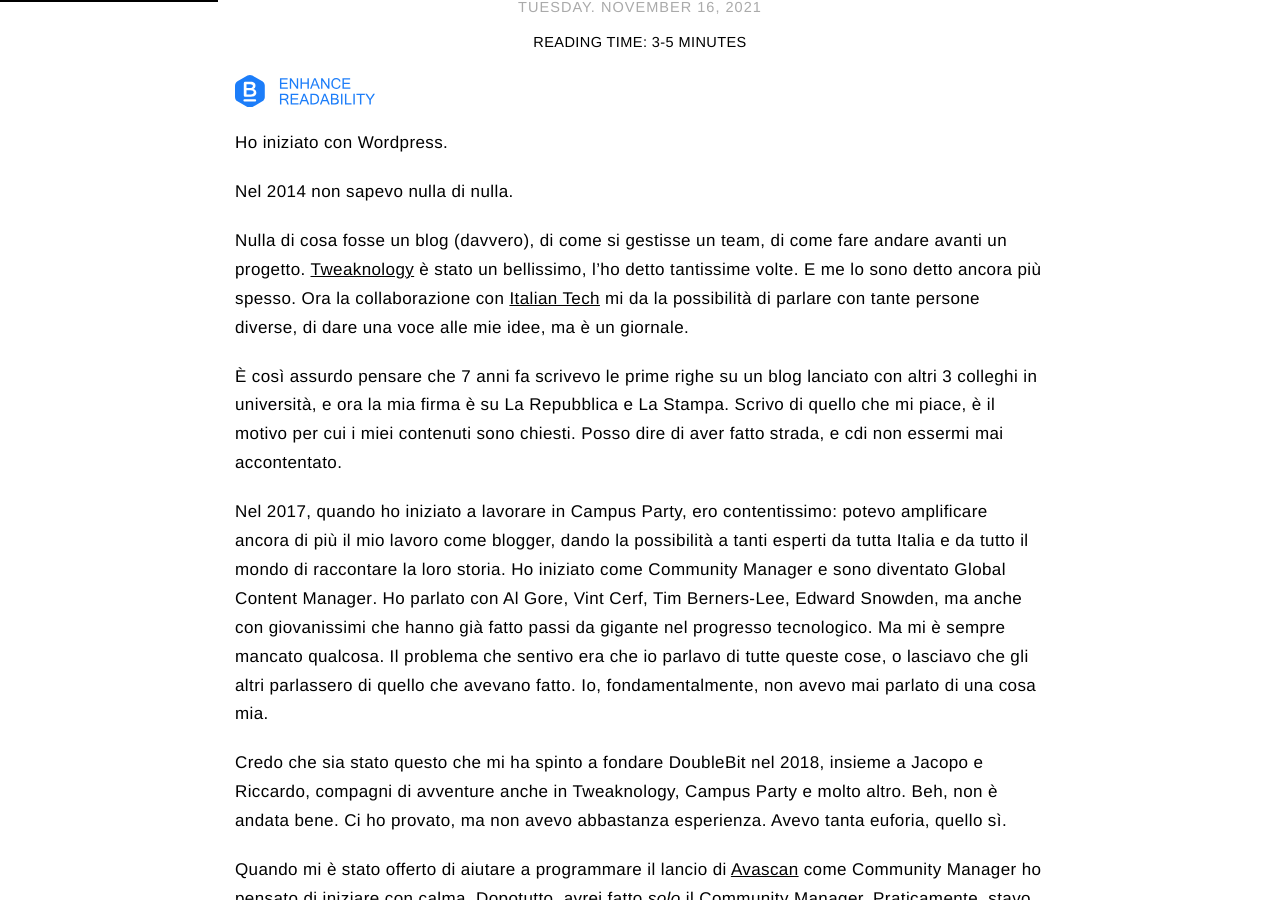
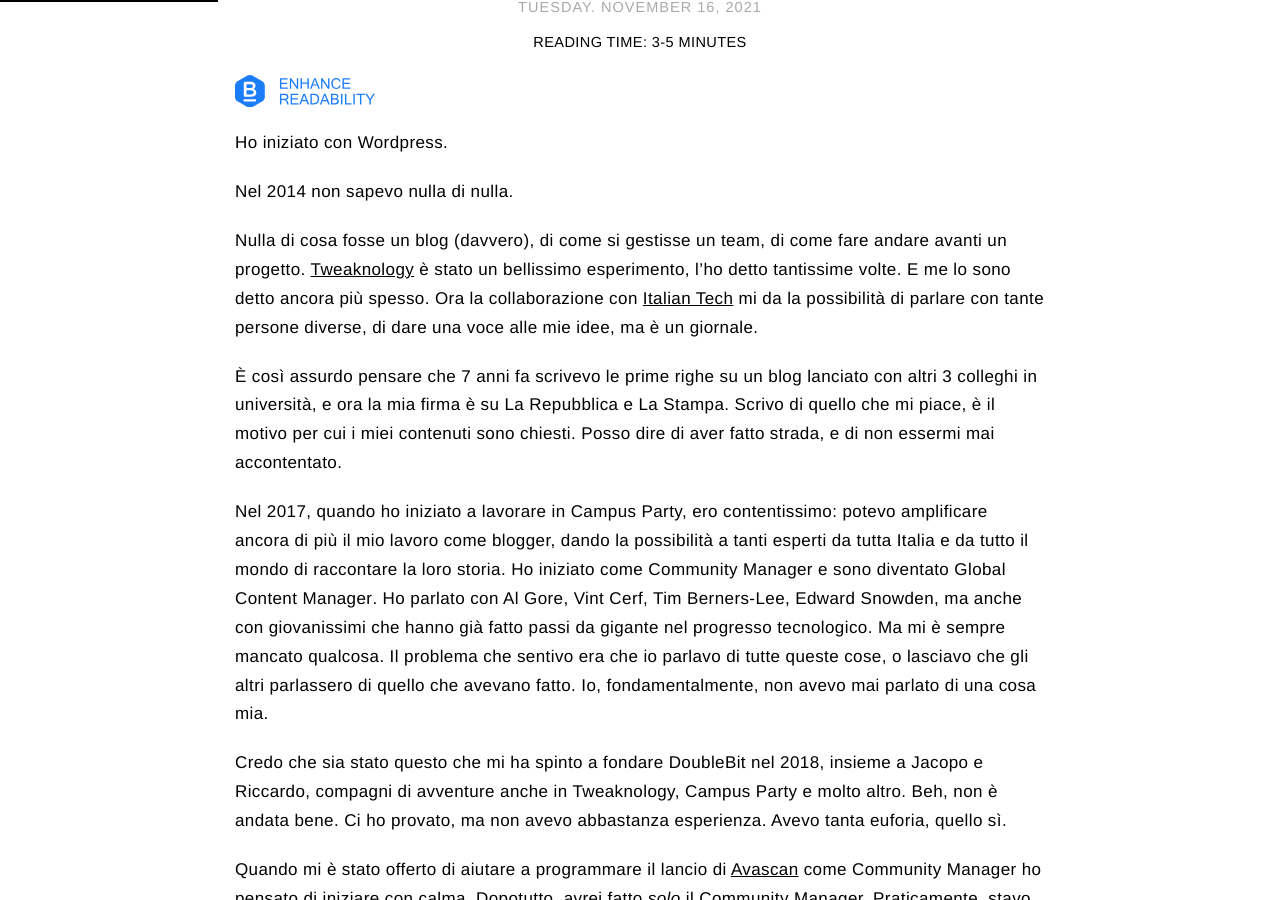
Before and after one commit to iJaack/Jaack, a Jekyll site: the page built from _posts/2021-11-16-un-nuovo-corso.markdown, in a window 1280 px wide and 900 px high, scrolled down 508 px. Built offline with Jekyll 4.4.1, drawn with Linux system fonts in a browser that asks for light colours; some web fonts are replaced; comment, search, counter and statistics services are not loaded.

Commit message:
Two fixes

```diff
--- a/_posts/2021-11-16-un-nuovo-corso.markdown
+++ b/_posts/2021-11-16-un-nuovo-corso.markdown
@@ -16,9 +16,9 @@
 
 Nel 2014 non sapevo nulla di nulla.
 
-Nulla di cosa fosse un blog (davvero), di come si gestisse un team, di come fare andare avanti un progetto. [Tweaknology](https://tweaknology.org) è stato un bellissimo, l'ho detto tantissime volte. E me lo sono detto ancora più spesso. Ora la collaborazione con [Italian Tech](https://italian.tech) mi da la possibilità di parlare con tante persone diverse, di dare una voce alle mie idee, ma è un giornale.
+Nulla di cosa fosse un blog (davvero), di come si gestisse un team, di come fare andare avanti un progetto. [Tweaknology](https://tweaknology.org) è stato un bellissimo esperimento, l'ho detto tantissime volte. E me lo sono detto ancora più spesso. Ora la collaborazione con [Italian Tech](https://italian.tech) mi da la possibilità di parlare con tante persone diverse, di dare una voce alle mie idee, ma è un giornale.
 
-È così assurdo pensare che 7 anni fa scrivevo le prime righe su un blog lanciato con altri 3 colleghi in università, e ora la mia firma è su La Repubblica e La Stampa. Scrivo di quello che mi piace, è il motivo per cui i miei contenuti sono chiesti. Posso dire di aver fatto strada, e cdi non essermi mai accontentato.
+È così assurdo pensare che 7 anni fa scrivevo le prime righe su un blog lanciato con altri 3 colleghi in università, e ora la mia firma è su La Repubblica e La Stampa. Scrivo di quello che mi piace, è il motivo per cui i miei contenuti sono chiesti. Posso dire di aver fatto strada, e di non essermi mai accontentato.
 
 Nel 2017, quando ho iniziato a lavorare in Campus Party, ero contentissimo: potevo amplificare ancora di più il mio lavoro come blogger, dando la possibilità a tanti esperti da tutta Italia e da tutto il mondo di raccontare la loro storia. Ho iniziato come **Community Manager** e sono diventato **Global Content Manager**. Ho parlato con Al Gore, Vint Cerf, Tim Berners-Lee, Edward Snowden, ma anche con giovanissimi che hanno già fatto passi da gigante nel progresso tecnologico. Ma mi è sempre mancato qualcosa. Il problema che sentivo era che io **parlavo** di tutte queste cose, o lasciavo che gli altri parlassero di quello che avevano fatto. Io, fondamentalmente, non avevo mai parlato di una cosa mia.
 
```
